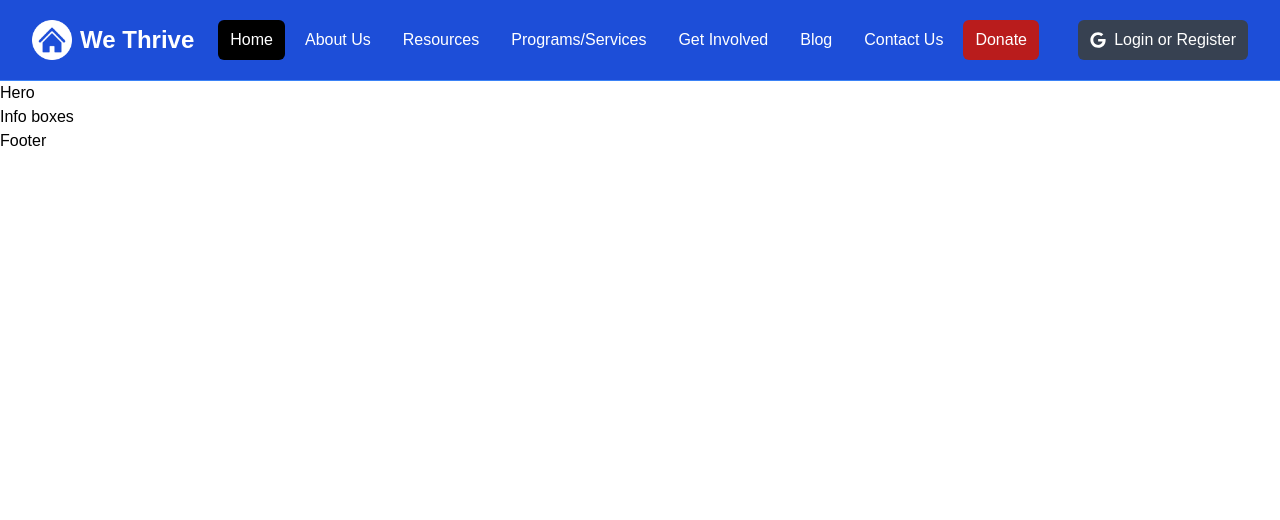
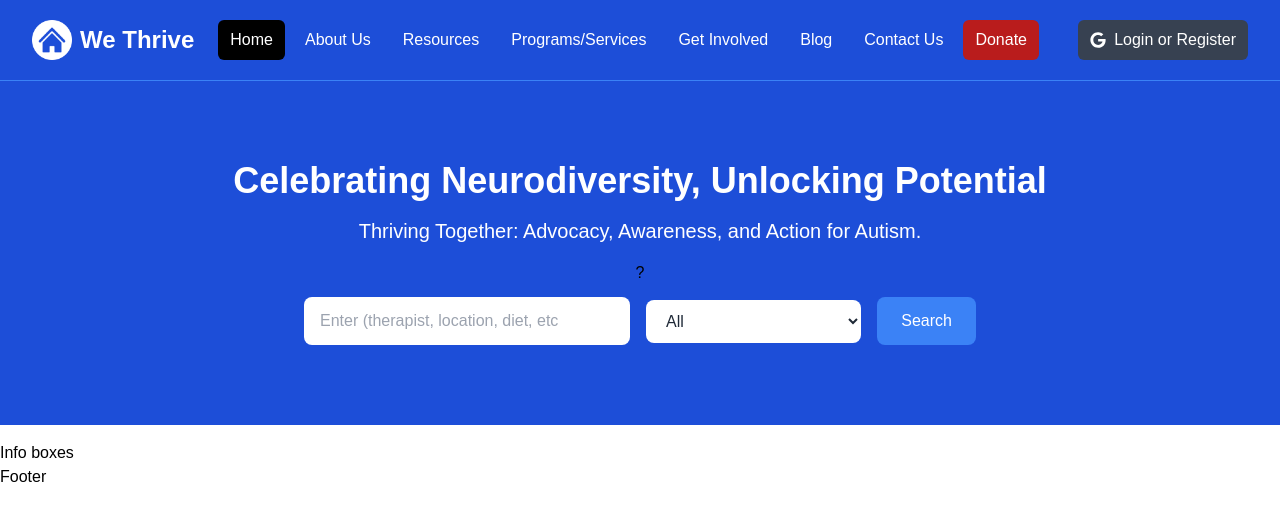
Before and after one commit to moraaruth/WeThrive, a Next.js app: page / in a window 1280 px wide. Shown: the top 520 px of the page. Built offline with nearby package versions, Linux system fonts and the light colour scheme.

Commit message:
adding hero with search functionality

```diff
--- a/app/page.jsx
+++ b/app/page.jsx
@@ -1,4 +1,3 @@
-import Link from "next/link";
 import Hero from "@/components/Hero";
 import InfoBoxes from "@/components/InfoBoxes";
 const HomePage = () => {
--- a/components/Hero.jsx
+++ b/components/Hero.jsx
@@ -1,5 +1,61 @@
 const Hero = () => {
-    return ( <div>Hero</div> );
+    return (
+
+        <section className="bg-blue-700 py-20 mb-4">
+        <div
+          className="max-w-7xl mx-auto px-4 sm:px-6 lg:px-8 flex flex-col items-center"
+        >
+          <div className="text-center">
+            <h2
+              className="text-4xl font-extrabold text-white sm:text-3xl md:text-4xl"
+            >
+              Celebrating Neurodiversity, Unlocking Potential
+            </h2>
+            <p className="my-4 text-xl text-white">
+            Thriving Together: Advocacy, Awareness, and Action for Autism.
+            </p>
+          </div>
+?          <form
+            className="mt-3 mx-auto max-w-2xl w-full flex flex-col md:flex-row items-center"
+          >
+            <div className="w-full md:w-3/5 md:pr-2 mb-4 md:mb-0">
+              <label for="location" className="sr-only">Location</label>
+              <input
+                type="text"
+                id="location"
+                placeholder="Enter (therapist, location, diet, etc"
+                className="w-full px-4 py-3 rounded-lg bg-white text-gray-800 focus:outline-none focus:ring focus:ring-blue-500"
+              />
+            </div>
+            <div className="w-full md:w-2/5 md:pl-2">
+              <label for="property-type" className="sr-only">Property Type</label>
+              <select
+                id="property-type"
+                className="w-full px-4 py-3 rounded-lg bg-white text-gray-800 focus:outline-none focus:ring focus:ring-blue-500"
+              >
+                <option value="All">All</option>
+                <option value="Therapist">Therapist</option>
+                <option value="Location">Location</option>
+                <option value="Diet">Diet</option>
+                <option value="session">session</option>
+                <option value="Hydrotherapy">Hydrotherapy</option>
+                <option value="Speech therapy">Speech therapy</option>
+                <option value="Occupational Therapy">Occupational Therapy</option>
+                <option value="Physiotherapy">Physiotherapy</option>
+              </select>
+            </div>
+            <button
+              type="submit"
+              className="md:ml-4 mt-4 md:mt-0 w-full md:w-auto px-6 py-3 rounded-lg bg-blue-500 text-white hover:bg-blue-600 focus:outline-none focus:ring focus:ring-blue-500"
+            >
+              Search
+            </button>
+          </form>
+        </div>
+      </section>
+
+
+        );
 }
 
 export default Hero;
```
